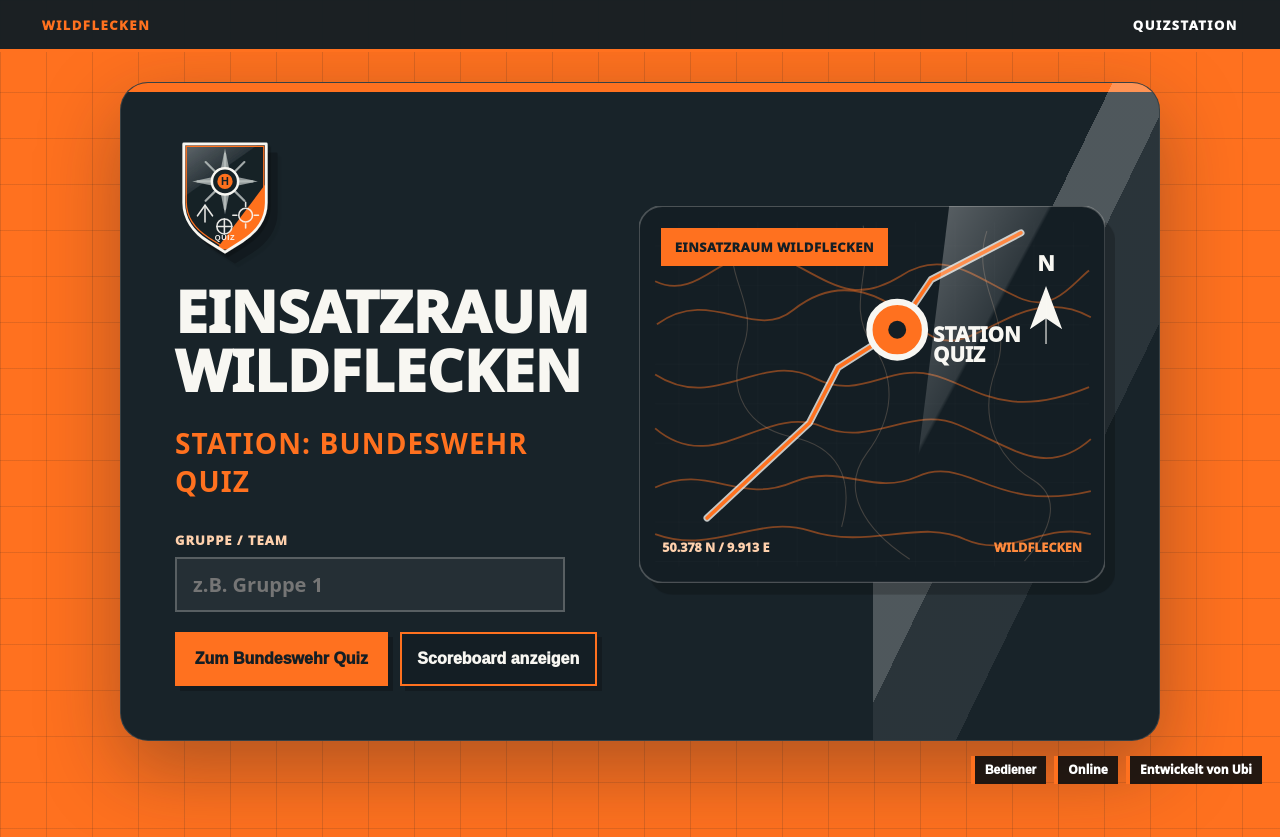
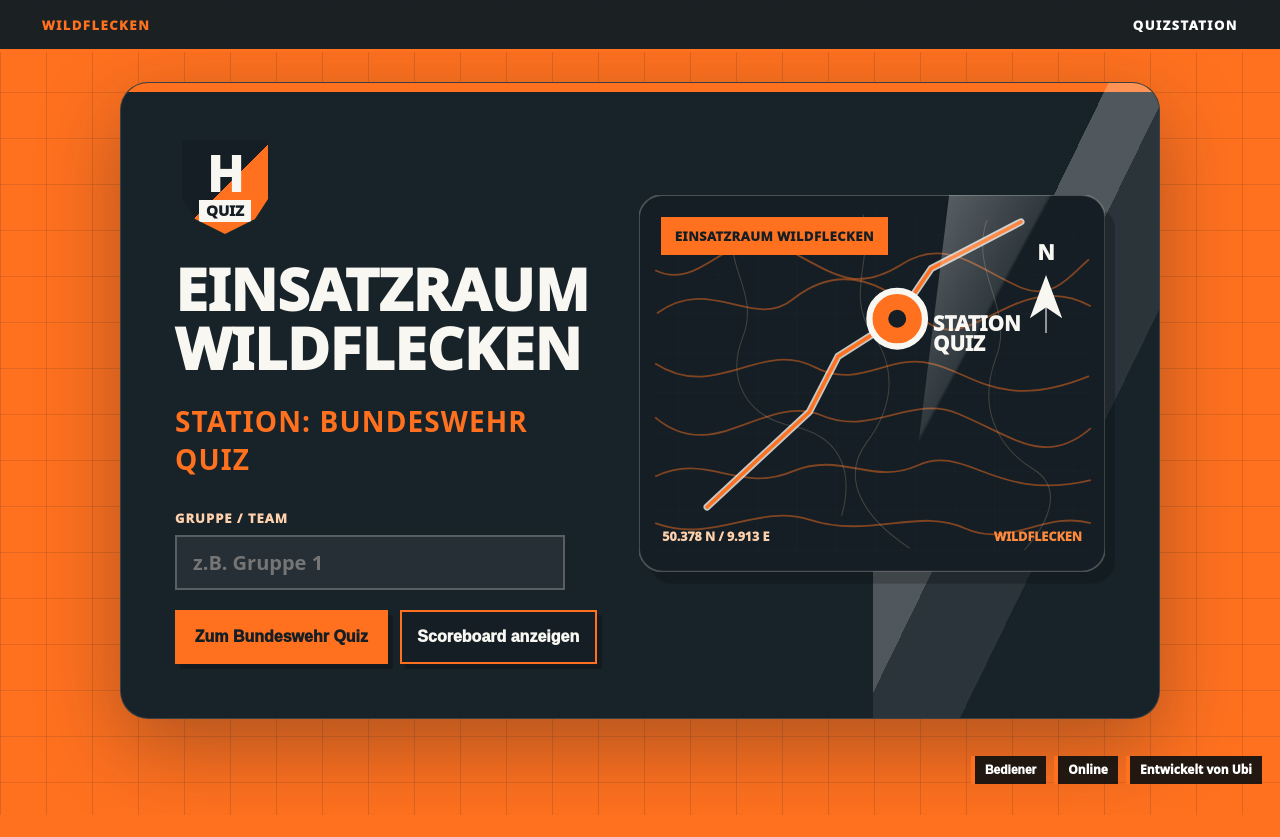
Before and after one commit to WayningS/BW-Quiz, a plain HTML site: page index.html in a window 1280 px wide. After the commit the page ends 815 px from the top, so only its background shows below. Drawn offline with Linux system fonts and the light colour scheme.

Commit message:
Add files via upload

```diff
--- a/app.js
+++ b/app.js
@@ -11,8 +11,6 @@
   "./style.css",
   "./app.js",
   "./fragen.json",
-  "./wildflecken-quiz-emblem.svg",
-  "./wildflecken-quiz-emblem.png",
   "./manifest.webmanifest",
   "./icon.svg"
 ];
--- a/index.html
+++ b/index.html
@@ -23,7 +23,8 @@
       <div class="intro-layout">
         <div class="intro-copy">
           <div class="unit-mark intro-unit-mark" aria-hidden="true">
-            <img src="wildflecken-quiz-emblem.svg" alt="">
+            <span>H</span>
+            <strong>Quiz</strong>
           </div>
           <h1>Einsatzraum Wildflecken</h1>
           <p class="lead">Station: Bundeswehr Quiz</p>
@@ -90,7 +91,8 @@
     <section id="start-screen" class="card hidden">
       <div class="unit-lockup">
         <div class="unit-mark" aria-hidden="true">
-          <img src="wildflecken-quiz-emblem.svg" alt="">
+          <span>H</span>
+          <strong>Quiz</strong>
         </div>
         <div>
           <div class="badge">Inoffizielle Quizstation</div>
--- a/service-worker.js
+++ b/service-worker.js
@@ -1,4 +1,4 @@
-const CACHE_NAME = "bw-quiz-scoreboard-test-v14";
+const CACHE_NAME = "bw-quiz-scoreboard-test-v13";
 const NETWORK_TIMEOUT_MS = 3000;
 const APP_ASSETS = [
   "./",
@@ -6,8 +6,6 @@
   "./style.css",
   "./app.js",
   "./fragen.json",
-  "./wildflecken-quiz-emblem.svg",
-  "./wildflecken-quiz-emblem.png",
   "./manifest.webmanifest",
   "./icon.svg"
 ];
--- a/style.css
+++ b/style.css
@@ -116,19 +116,47 @@
 
 .unit-mark {
   width: 118px;
-  aspect-ratio: 320 / 390;
+  aspect-ratio: 1;
   position: relative;
-  display: block;
+  display: grid;
+  place-items: center;
+  align-content: center;
   overflow: visible;
-  background: transparent;
-  filter: drop-shadow(10px 10px 0 rgba(0, 0, 0, .24));
-}
-
-.unit-mark img {
-  width: 100%;
-  height: 100%;
-  display: block;
-  object-fit: contain;
+  padding: 10px;
+  background: linear-gradient(135deg, var(--black) 0 50%, var(--red) 50% 100%);
+  border: 3px solid var(--gold);
+  box-shadow: 10px 10px 0 rgba(0, 0, 0, .24);
+  clip-path: polygon(7% 3%, 93% 3%, 93% 62%, 80% 82%, 50% 97%, 20% 82%, 7% 62%);
+}
+
+.unit-mark::before {
+  content: "";
+  position: absolute;
+  inset: 12px;
+  border: 2px solid rgba(248, 247, 242, .72);
+  clip-path: inherit;
+}
+
+.unit-mark span,
+.unit-mark strong {
+  position: relative;
+  z-index: 1;
+  color: var(--gold);
+  font-weight: 950;
+  line-height: .9;
+  text-transform: uppercase;
+}
+
+.unit-mark span {
+  font-size: 48px;
+}
+
+.unit-mark strong {
+  color: var(--black);
+  background: var(--gold);
+  padding: 4px 7px;
+  margin-top: 5px;
+  font-size: 15px;
 }
 
 .badge {
```
